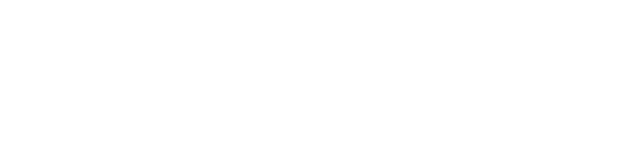
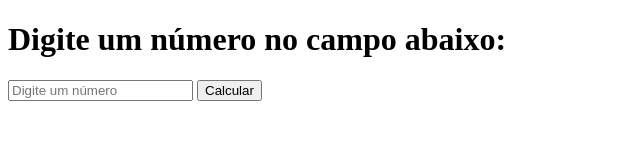
Before and after one commit to matias-manoel/CalculaPrimo, a plain HTML site: page index.html in a window 1280 px wide. Shown: the whole page, without its empty margins (0-640 px from the left). Drawn offline with Linux system fonts and the light colour scheme.

Commit message:
Update index.html

```diff
--- a/index.html
+++ b/index.html
@@ -7,5 +7,10 @@
         <title>Calcular Número Primo</title>
     </head>
     <body>
+        <div>
+            <h1>Digite um número no campo abaixo:</h1>
+            <input type="text" placeholder="Digite um número">
+            <button>Calcular</button>
+        </div>
     </body>
 </html>
```
